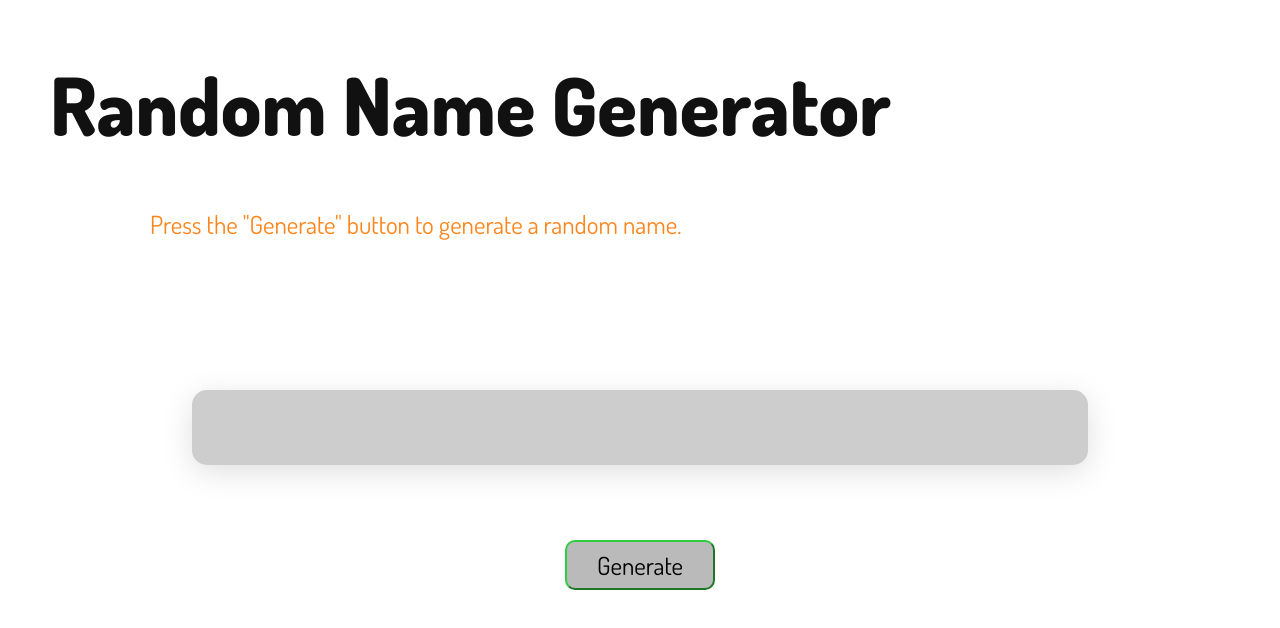
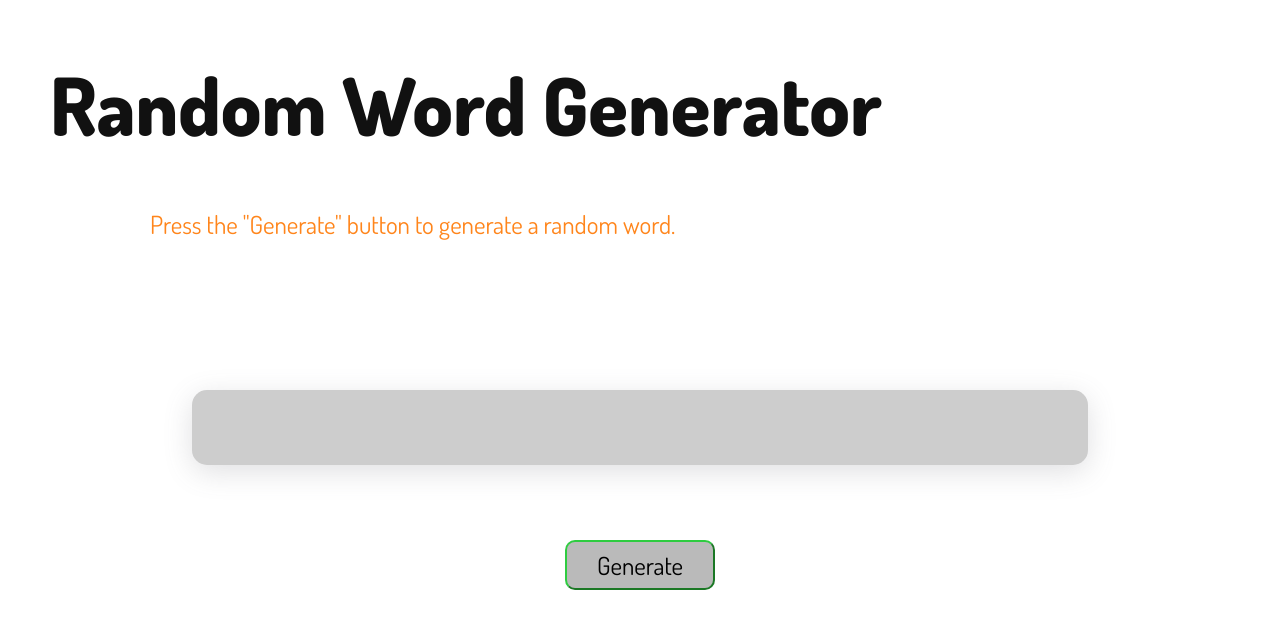
Before and after one commit to VicDosya/random-name-gen-reactjs, a React (Create React App) app: page / in a window 1280 px wide. Shown: the top 628 px of the page. Built offline with nearby package versions, Linux system fonts and the light colour scheme.

Commit message:
Replace array names with random word generator from npm (#1)
* Replace array names with random word generator from npm

* Call out random-words with import

```diff
--- a/package.json
+++ b/package.json
@@ -6,6 +6,7 @@
     "@testing-library/jest-dom": "^5.16.5",
     "@testing-library/react": "^13.4.0",
     "@testing-library/user-event": "^13.5.0",
+    "random-words": "^1.2.0",
     "react": "^18.2.0",
     "react-dom": "^18.2.0",
     "react-scripts": "5.0.1",
--- a/src/components/ButtonGen.js
+++ b/src/components/ButtonGen.js
@@ -1,17 +1,15 @@
 import { React, useState } from 'react'
 import styles from './ButtonGen.module.css';
+import randomWords from 'random-words';
 
 function ButtonGen() {
 
     //State variables
     const [valueName, setValueName] = useState('');
 
-    //List of random names
-    const namesArray = ["Pete", "Dete", "Sete", "Lete", "Mete", "Tete", "Iete", "Kete", "Lyosha"];
-
     //Random string picker from the namesArray
     const randomNamePicker = () => {
-        const pickedName = namesArray[Math.floor(Math.random() * namesArray.length)];
+        const pickedName = randomWords();
         return pickedName;
     };
 
@@ -20,14 +18,15 @@ function ButtonGen() {
         setValueName(randomNamePicker);
     };
 
+    //JSX
     return (
         <div className={styles.mainContainer}>
             <div className={styles.titleContainer}>
-                <h1 className={styles.mainTitle}>Random Name Generator</h1>
+                <h1 className={styles.mainTitle}>Random Word Generator</h1>
             </div>
 
             <div className={styles.descriptionContainer}>
-                <p className={styles.mainDescription}>Press the "Generate" button to generate a random name.</p>
+                <p className={styles.mainDescription}>Press the "Generate" button to generate a random word.</p>
             </div>
 
             <div className={styles.randomNameContainer}>
```
Also changed, not shown: 1 other file (tests, documents, lock files or other folders).
